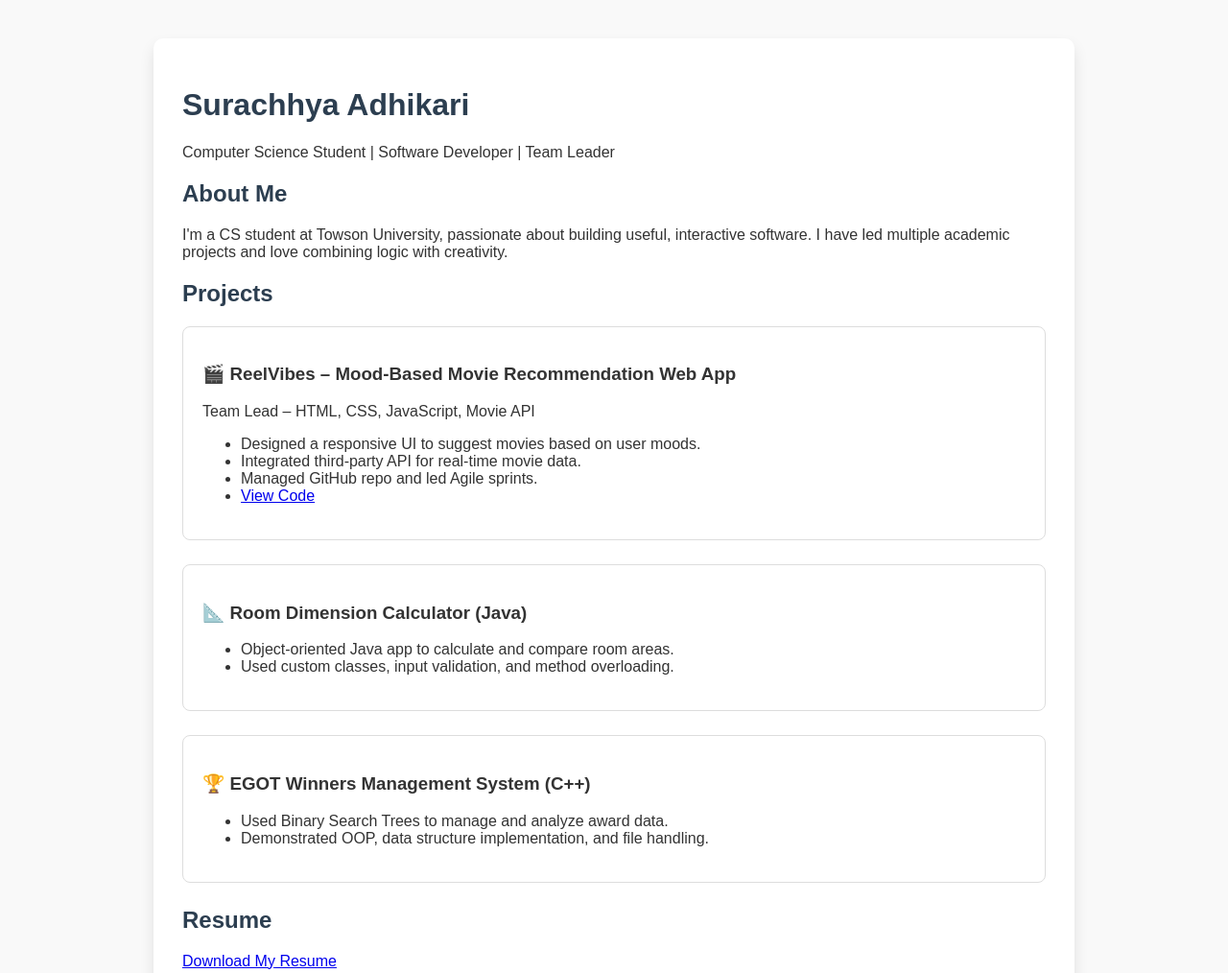
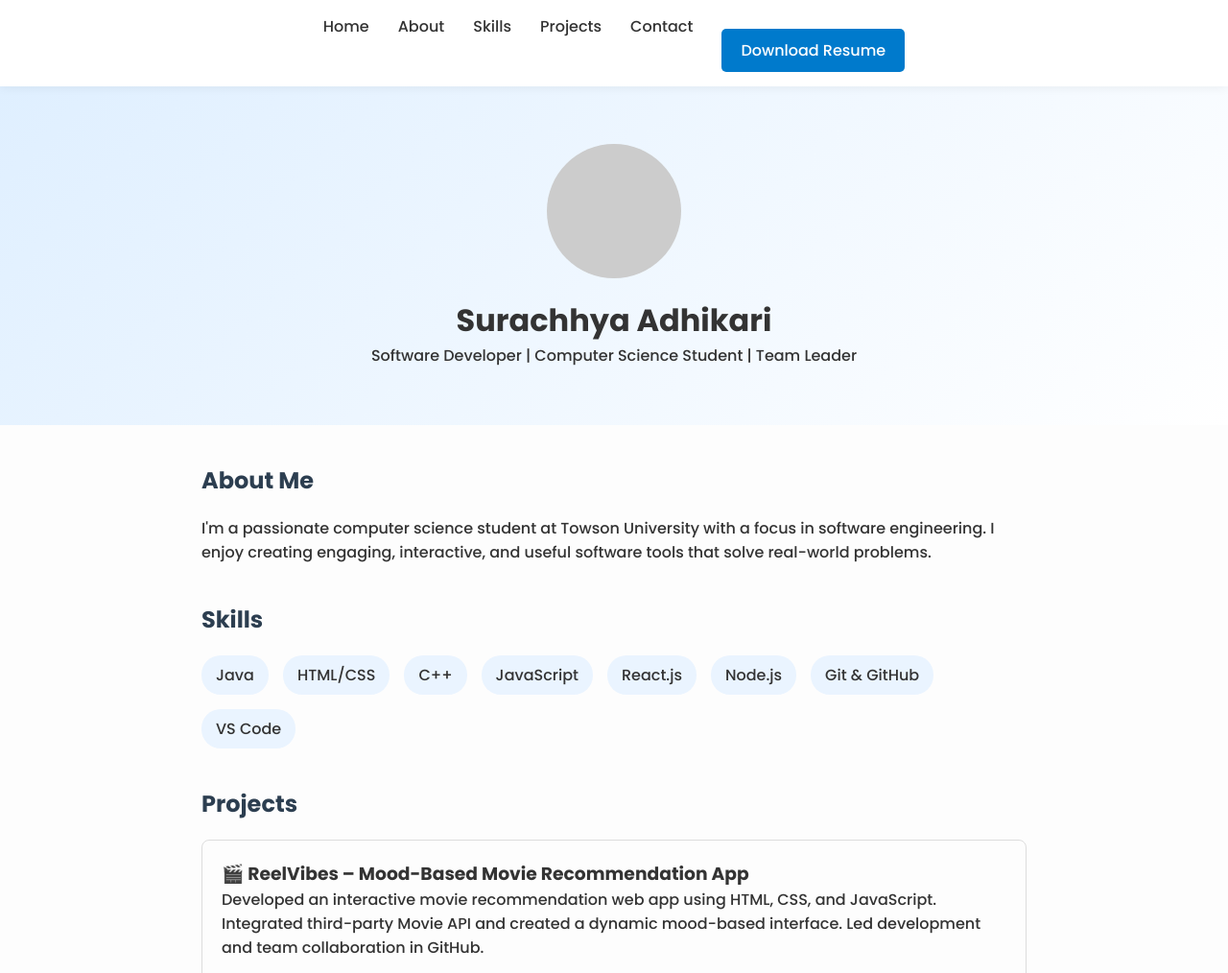
Before and after one commit to Surachhya/portfolio, a plain HTML site: page index.html in a window 1280 px wide. Shown: the top 1014 px of the page at 96% size. Drawn offline with Linux system fonts and the light colour scheme.

Commit message:
Better version

```diff
--- a/index.html
+++ b/index.html
@@ -2,54 +2,78 @@
 <html lang="en">
 <head>
   <meta charset="UTF-8" />
-  <meta name="viewport" content="width=device-width, initial-scale=1.0"/>
-  <title>Surachhya Adhikari | Software Developer</title>
-  <link rel="stylesheet" href="main.css" />
+  <meta name="viewport" content="width=device-width, initial-scale=1.0" />
+  <title>Surachhya Adhikari | Portfolio</title>
+  <link href="https://fonts.googleapis.com/css2?family=Poppins:wght@300;500;700&display=swap" rel="stylesheet">
+  <link rel="stylesheet" href="styles.css" />
+  <script src="https://kit.fontawesome.com/a076d05399.js" crossorigin="anonymous"></script>
+</head>
 <body>
-  <div class="container">
+
+  <nav>
+    <ul>
+      <li><a href="#home">Home</a></li>
+      <li><a href="#about">About</a></li>
+      <li><a href="#skills">Skills</a></li>
+      <li><a href="#projects">Projects</a></li>
+      <li><a href="#contact">Contact</a></li>
+      <li><a href="Surachhya_Adhikari_Resume.pdf" class="button" target="_blank">Download Resume</a></li>
+    </ul>
+  </nav>
+
+  <header id="home">
+    <div class="profile-pic"></div>
     <h1>Surachhya Adhikari</h1>
-    <p>Computer Science Student | Software Developer | Team Leader</p>
+    <p>Software Developer | Computer Science Student | Team Leader</p>
+  </header>
 
+  <section id="about">
     <h2>About Me</h2>
-    <p>I'm a CS student at Towson University, passionate about building useful, interactive software. I have led multiple academic projects and love combining logic with creativity.</p>
+    <p>I'm a passionate computer science student at Towson University with a focus in software engineering. I enjoy creating engaging, interactive, and useful software tools that solve real-world problems.</p>
+  </section>
 
+  <section id="skills" class="skills">
+    <h2>Skills</h2>
+    <ul>
+      <li>Java</li>
+      <li>HTML/CSS</li>
+      <li>C++</li>
+      <li>JavaScript</li>
+      <li>React.js</li>
+      <li>Node.js</li>
+      <li>Git & GitHub</li>
+      <li>VS Code</li>
+    </ul>
+  </section>
+
+  <section id="projects">
     <h2>Projects</h2>
 
     <div class="project">
-      <h3>🎬 ReelVibes – Mood-Based Movie Recommendation Web App</h3>
-      <p>Team Lead – HTML, CSS, JavaScript, Movie API</p>
-      <ul>
-        <li>Designed a responsive UI to suggest movies based on user moods.</li>
-        <li>Integrated third-party API for real-time movie data.</li>
-        <li>Managed GitHub repo and led Agile sprints.</li>
-        <li><a href="https://github.com/Surachhya/reelvibes" target="_blank">View Code</a></li>
-      </ul>
+      <h3>🎬 ReelVibes – Mood-Based Movie Recommendation App</h3>
+      <p>Developed an interactive movie recommendation web app using HTML, CSS, and JavaScript. Integrated third-party Movie API and created a dynamic mood-based interface. Led development and team collaboration in GitHub.</p>
+      <a href="https://github.com/Surachhya/reelvibes" class="button" target="_blank">View on GitHub</a>
     </div>
 
     <div class="project">
-      <h3>📐 Room Dimension Calculator (Java)</h3>
-      <ul>
-        <li>Object-oriented Java app to calculate and compare room areas.</li>
-        <li>Used custom classes, input validation, and method overloading.</li>
-      </ul>
+      <h3>📐 Room Dimension Calculator</h3>
+      <p>Java application that calculates and compares room dimensions using object-oriented programming concepts such as method overloading and encapsulation.</p>
     </div>
 
     <div class="project">
-      <h3>🏆 EGOT Winners Management System (C++)</h3>
-      <ul>
-        <li>Used Binary Search Trees to manage and analyze award data.</li>
-        <li>Demonstrated OOP, data structure implementation, and file handling.</li>
-      </ul>
+      <h3>🏆 EGOT Winners Management System</h3>
+      <p>C++ project implementing Binary Search Trees to store and manage EGOT award data, allowing search, display, and analysis based on award criteria.</p>
     </div>
+  </section>
 
-    <h2>Resume</h2>
-    <p><a href="your-resume-link.pdf" target="_blank">Download My Resume</a></p>
+  <section id="contact">
+    <h2>Contact</h2>
+    <div class="contact-icons">
+      <a href="mailto:Sadhika4@students.mail.edu"><i class="fas fa-envelope"></i></a>
+      <a href="https://github.com/Surachhya" target="_blank"><i class="fab fa-github"></i></a>
+      <a href="#"><i class="fab fa-linkedin"></i></a> <!-- Add your LinkedIn URL here -->
+    </div>
+  </section>
 
-    <div class="contact">
-      <h2>Contact</h2>
-      <p>Email: <a href="mailto:Sadhika4@students.mail.edu">Sadhika4@students.mail.edu</a></p>
-      <p>GitHub: <a href="https://github.com/Surachhya" target="_blank">Surachhya</a></p>
-    </div>
-  </div>
 </body>
 </html>
--- a/main.css
+++ /dev/null
@@ -1,46 +0,0 @@
-body {
-  font-family: 'Poppins', sans-serif;
-  background: #f9f9f9;
-  color: #333;
-  margin: 0;
-  padding: 0;
-}
-
-.container {
-  max-width: 900px;
-  margin: 40px auto;
-  background: white;
-  padding: 30px;
-  border-radius: 10px;
-  box-shadow: 0 8px 15px rgba(0,0,0,0.1);
-}
-
-h1, h2 {
-  color: #2c3e50;
-}
-
-.project {
-  border: 1px solid #ddd;
-  padding: 20px;
-  border-radius: 8px;
-  margin-bottom: 25px;
-  transition: box-shadow 0.3s ease;
-}
-
-.project:hover {
-  box-shadow: 0 4px 20px rgba(44, 62, 80, 0.15);
-}
-
-a.button {
-  display: inline-block;
-  background: #2980b9;
-  color: white;
-  padding: 10px 15px;
-  border-radius: 5px;
-  text-decoration: none;
-  margin-top: 10px;
-}
-
-a.button:hover {
-  background: #3498db;
-}
--- /dev/null
+++ b/styles.css
@@ -0,0 +1,92 @@
+* {
+      margin: 0;
+      padding: 0;
+      box-sizing: border-box;
+      scroll-behavior: smooth;
+    }
+    body {
+      font-family: 'Poppins', sans-serif;
+      background: #fdfdfd;
+      color: #333;
+    }
+    header {
+      background: linear-gradient(135deg, #dfefff, #ffffff);
+      text-align: center;
+      padding: 60px 20px;
+    }
+    nav {
+      background: white;
+      box-shadow: 0 2px 10px rgba(0,0,0,0.05);
+      position: sticky;
+      top: 0;
+      z-index: 1000;
+    }
+    nav ul {
+      list-style: none;
+      display: flex;
+      justify-content: center;
+      gap: 30px;
+      padding: 15px 0;
+    }
+    nav a {
+      text-decoration: none;
+      color: #333;
+      font-weight: 500;
+    }
+    nav a:hover {
+      color: #007acc;
+    }
+    .profile-pic {
+      width: 140px;
+      height: 140px;
+      border-radius: 50%;
+      background: #ccc;
+      margin: 0 auto 20px;
+    }
+    section {
+      max-width: 900px;
+      margin: 40px auto;
+      padding: 0 20px;
+    }
+    h2 {
+      margin-bottom: 20px;
+      color: #2c3e50;
+    }
+    .skills ul {
+      display: flex;
+      flex-wrap: wrap;
+      gap: 15px;
+    }
+    .skills li {
+      background: #eaf4ff;
+      padding: 8px 15px;
+      border-radius: 20px;
+      list-style: none;
+    }
+    .project {
+      border: 1px solid #ddd;
+      padding: 20px;
+      border-radius: 8px;
+      margin-bottom: 25px;
+    }
+    .button {
+      display: inline-block;
+      background: #007acc;
+      color: white;
+      padding: 10px 20px;
+      border-radius: 5px;
+      text-decoration: none;
+      margin-top: 15px;
+    }
+    .button:hover {
+      background: #005f99;
+    }
+    .contact-icons a {
+      margin: 0 10px;
+      font-size: 24px;
+      color: #333;
+      text-decoration: none;
+    }
+    .contact-icons a:hover {
+      color: #007acc;
+    }
```
